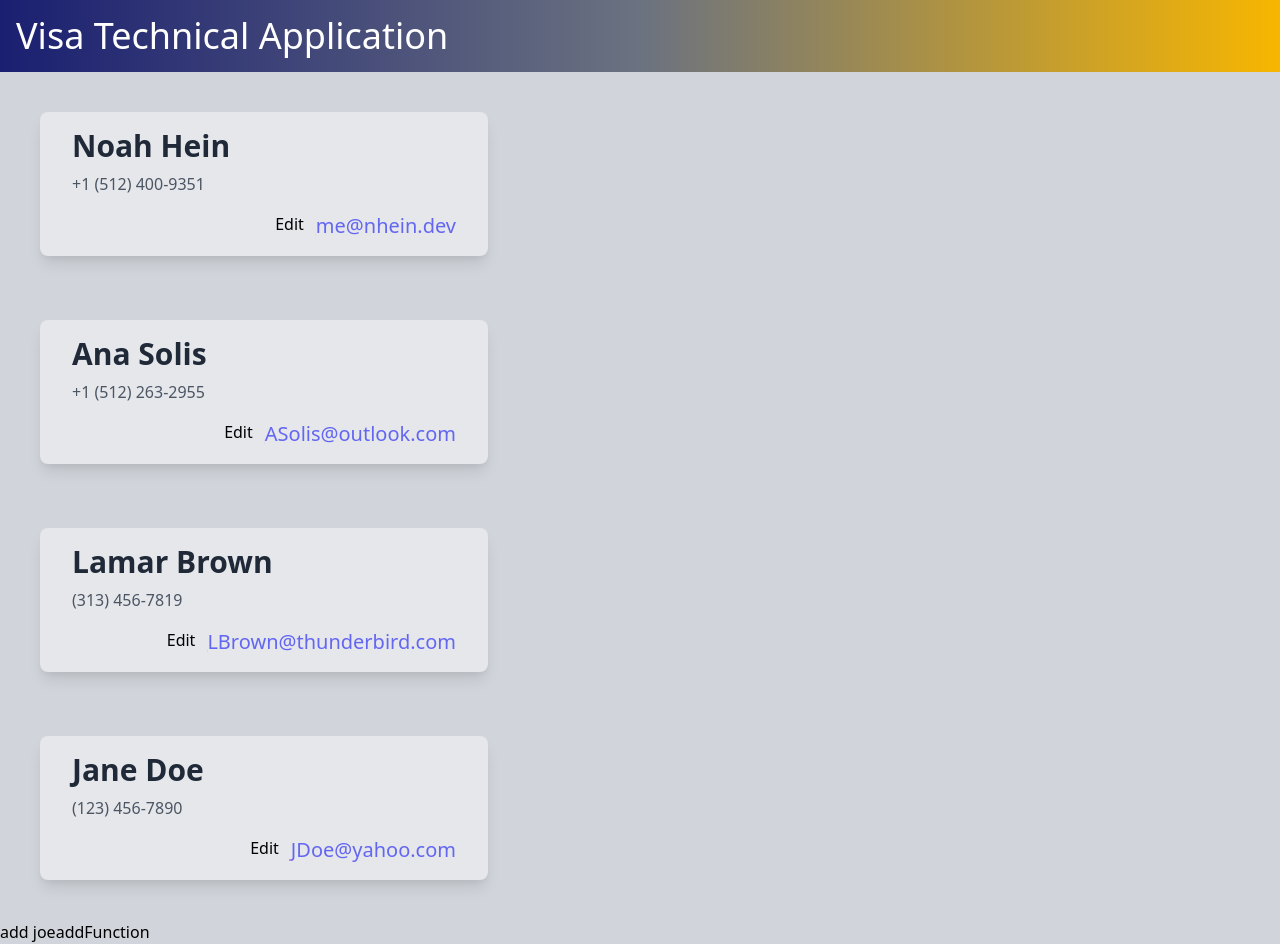
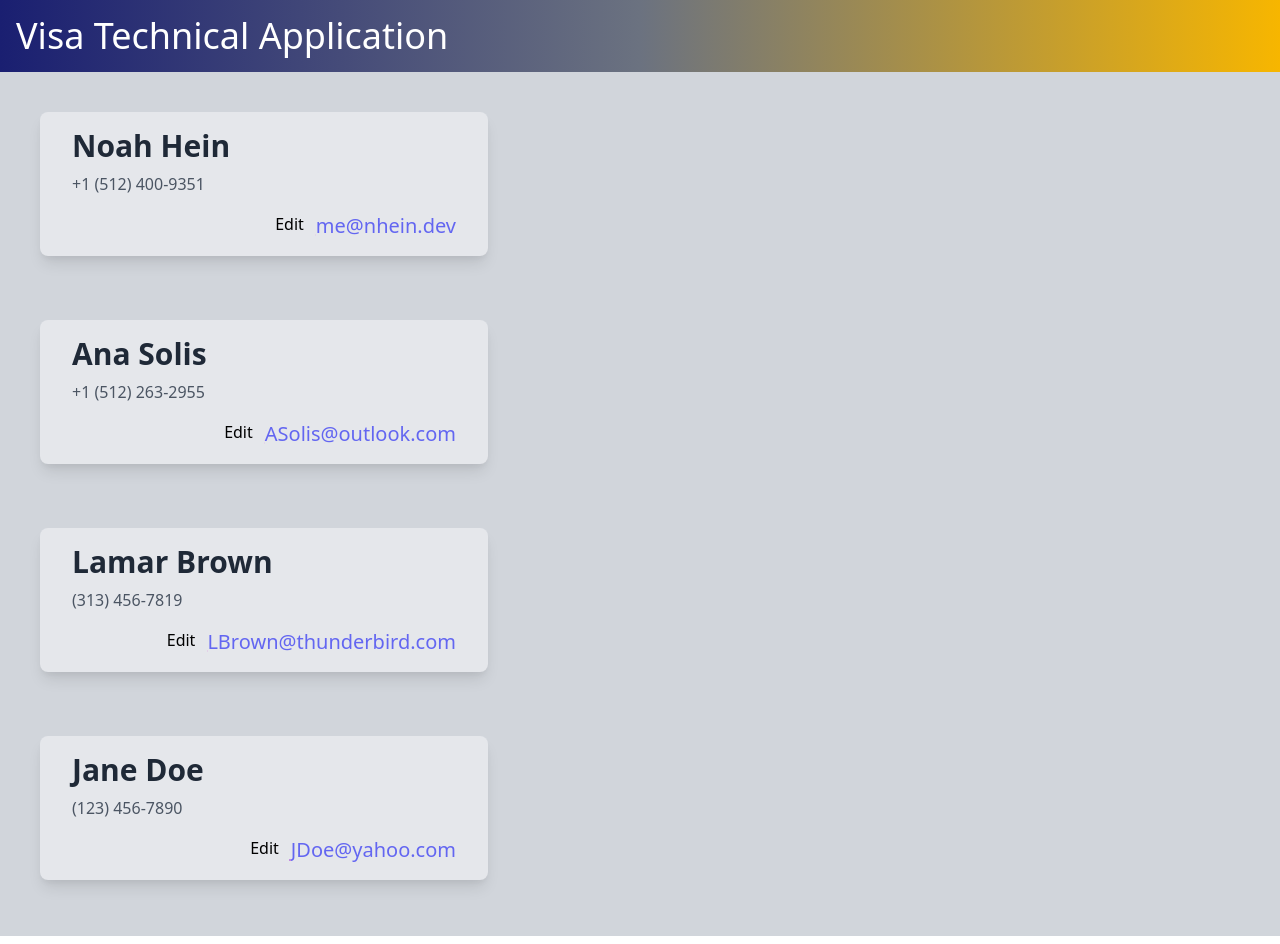
Before and after one commit to nheingit/visa-application, a React (Create React App) app: page / in a window 1280 px wide. Built offline with nearby package versions, Linux system fonts and the light colour scheme.

Commit message:
finished up editing contacts

```diff
--- a/src/App.js
+++ b/src/App.js
@@ -1,14 +1,9 @@
 import { useContext, useState } from "react";
-import * as React from "react";
 import { BrowserRouter as Router, Route, Link } from "react-router-dom";
-import {v4 as uuid} from "uuid";
 
 import { ContactListContext, ContactListProvider } from "./context";
-import { ContactCards } from "./components/ContactCards";
-import { HomePage } from "./components/HomePage";
-import { CreateContact } from "./pages/createContact";
+import { HomePage } from "./pages/HomePage";
 import { EditContact } from "./pages/editContact";
-import { AddCard } from "./utilities/add";
 
 function App() {
 
@@ -17,30 +12,12 @@ function App() {
   console.log("this is my contacts context", contacts)
   return (
       <Router>
-        <div className="bg-gray-300">
+        <div className="bg-gray-300 pb-4">
         <div className="bg-gradient-to-r from-visa-blue via-gray-500 to-visa-gold p-4">
           <a href="/" className="text-4xl text-white">Visa Technical Application</a>
         </div>
           <Route path="/" exact render={(props) => <HomePage {...props} contacts={contacts}/> }/>
           <Route path="/edit" render={(props) => <EditContact {...props} contacts={contacts}/>}/>
-          <button
-            onClick={() => {
-              let newContacts = contacts.concat([
-                {
-                  id: uuid(),
-                  firstName: "joe",
-                  lastName: "schupp",
-                  phoneNumber: 1231231234,
-                  email: "email@dodo.com",
-                },
-              ]);
-              setContacts(newContacts);
-            }}
-          >
-            {" "}
-            add joe
-          </button>
-          <button onClick={AddCard(contacts)}>addFunction</button>
         </div>
       </Router>
   );
--- a/src/components/ContactCard.tsx
+++ b/src/components/ContactCard.tsx
@@ -14,17 +14,26 @@ const CardActions = (props:Props):JSX.Element => <div className="flex justify-en
 
 
 //Contact Card Border
-const Card = (props:Props):JSX.Element => <div className="max-w-md py-4 px-8 bg-gray-200 shadow-lg rounded-lg">{props.children}</div>
+const Card = ((props:Props):JSX.Element =>{
+return(
+  <div className="max-w-md py-4 px-8 bg-gray-200 shadow-lg rounded-lg">
+  {props.children}
+  </div>
+)})
+
 
 
 export const ContactCard = ({firstName, lastName, phoneNumber, email, id}: Contact) =>
+
+
 <Card>
   <CardContents>
+
     <h2 className="text-gray-800 text-3xl font-semibold">{[firstName, " ", lastName]}</h2>
     <p className="mt-2 text-gray-600">{formatPhoneNumber(phoneNumber)}</p>
   </CardContents>
   <CardActions>
-    <Link className="mx-3" to={`/edit/${id}`}>Edit</Link>
+    <Link className="mr-3" to={`/edit/${id}`}>Edit</Link>
     <a href={"mailto:"+email} className="text-xl font-medium text-indigo-500 z-20"><span data-content={email} aria-hidden='true'></span>{email}</a>
   </CardActions>
 </Card>
--- a/src/components/ContactCards.tsx
+++ b/src/components/ContactCards.tsx
@@ -1,9 +1,8 @@
-import React from "react";
+import {useState} from "react";
 import { Contact } from "../types/Types";
-
 import { ContactCard } from "./ContactCard";
 
-export const ContactCards = ({ contacts }:{contacts:Contact[]}, isShowing:boolean) => {
+export const ContactCards = ({ contacts }:{contacts:Contact[]}) => {
   return (
     <div className="m-2">
       {contacts.map((contact: Contact) => (
--- a/src/components/HomePage.tsx
+++ b/src/pages/HomePage.tsx
@@ -1,10 +1,10 @@
-import React from 'react';
+import { useState }from 'react';
 import { Contact } from '../types/Types';
-import { ContactCards } from './ContactCards';
+import { ContactCards } from '../components/ContactCards';
 
 export const HomePage = (({ contacts }:{contacts:Contact[]})=>{
+    return (
 
-    return (
         <ContactCards contacts={contacts}/>
     )
 
--- a/src/pages/editContact.tsx
+++ b/src/pages/editContact.tsx
@@ -40,8 +40,10 @@ export const EditContact = ({ contacts }: { contacts: Contact[] }) => {
 
   return (
     <div className="bg-gray-300">
+        <h1 className="text-4xl p-8">Edit Cards</h1>
       <div className="p-8">
         <div className="mb-12">
+            <h2 className="text-2xl">Current Card</h2>
           <ContactCard
             id={editedCard!.id}
             lastName={editedCard!.lastName}
@@ -50,8 +52,9 @@ export const EditContact = ({ contacts }: { contacts: Contact[] }) => {
             email={editedCard!.email}
           />
         </div>
+        <h2 className="text-2xl">New Card</h2>
         <ContactCard
-          id={id}
+          id={editedCard!.id}
           lastName={lastName}
           firstName={firstName}
           phoneNumber={phoneNumber}
@@ -91,9 +94,9 @@ export const EditContact = ({ contacts }: { contacts: Contact[] }) => {
             onChange={(e: any) => setPhoneNumber(e.target.value)}
           />
           </div>
-          <button className="bg-red-400 mb-5 py-2 px-10" type="submit">Submit</button>
+          <button className="bg-red-400 mb-5 py-2 px-11" type="submit">Submit Edit</button>
         </form>
-        <button type="button" onClick={()=> {history.push("/")}} className="bg-blue-400 py-2 px-11 ">Home</button>
+        <button type="button" onClick={()=> {history.push("/")}} className="bg-blue-400 py-2 px-16 ">Home</button>
       </div>
     </div>
   );
--- a/src/types/Types.ts
+++ b/src/types/Types.ts
@@ -7,5 +7,5 @@ export interface Contact {
 }
 
 export type Props = {
-    children:JSX.Element[] | JSX.Element
+    children:JSX.Element[] | JSX.Element | null
 }
```
